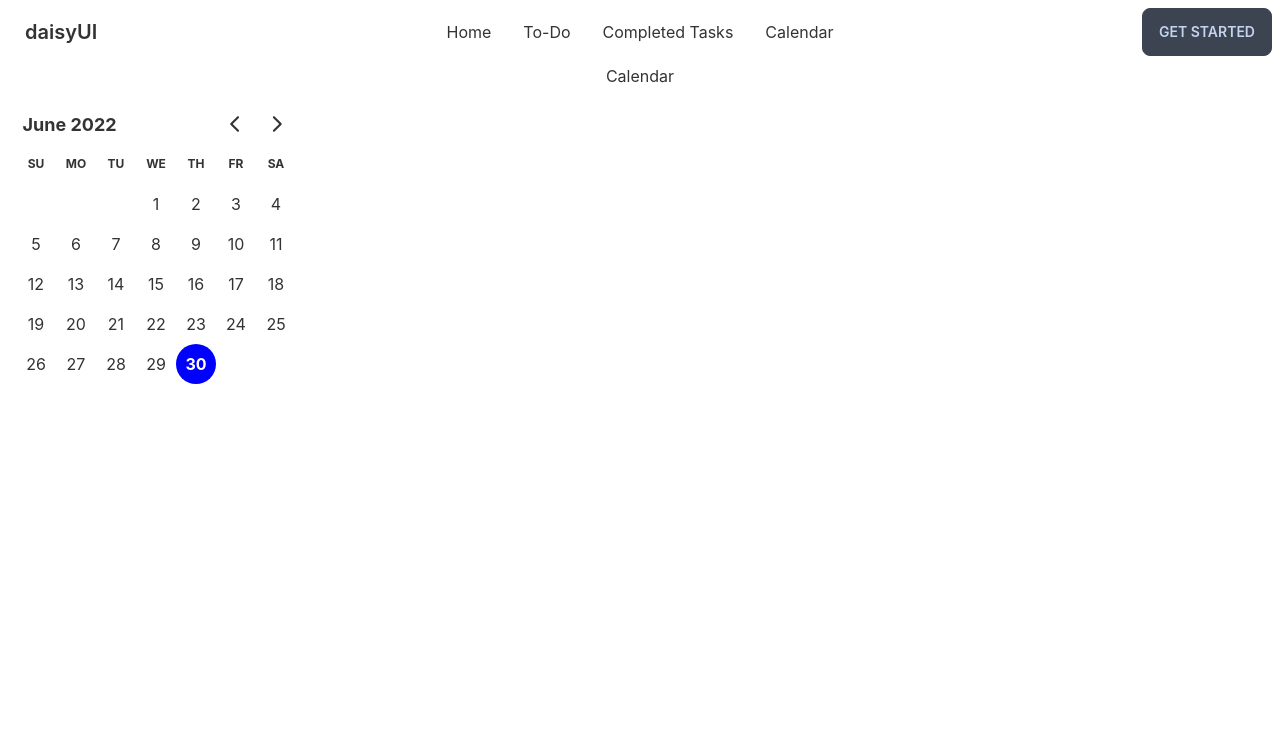
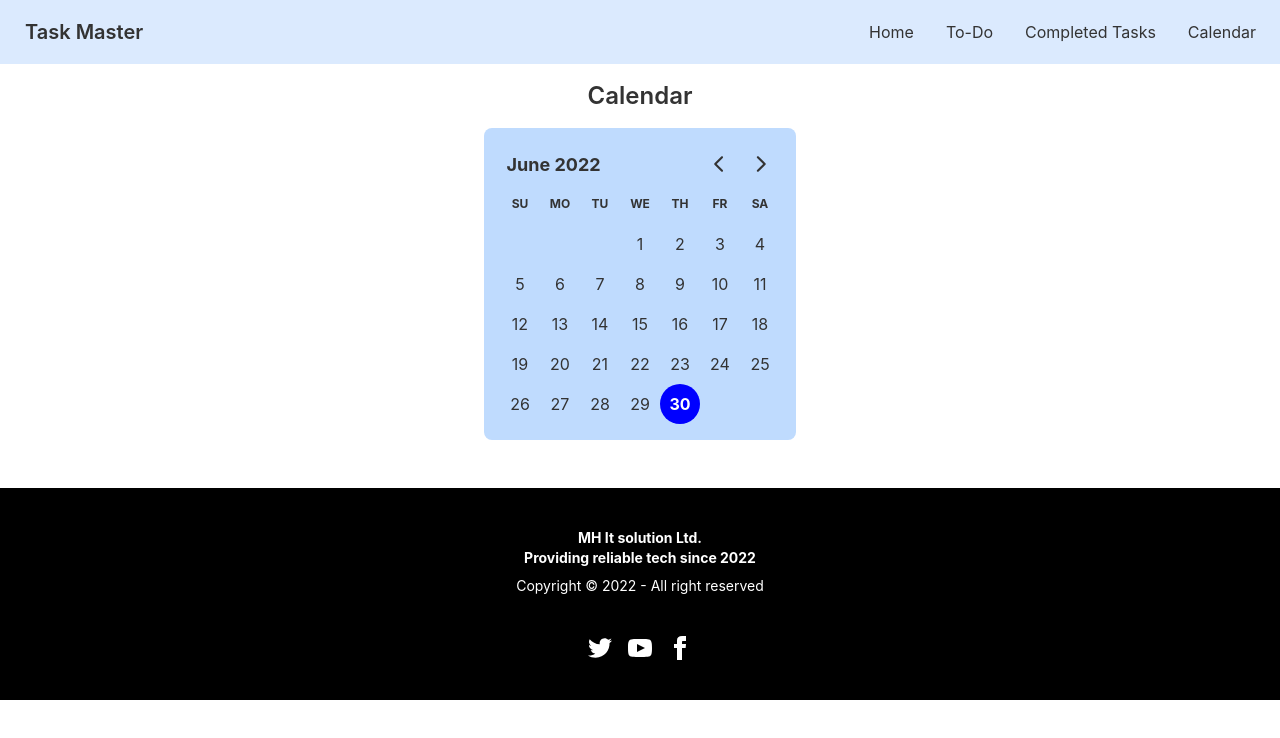
Before and after one commit to mh4bib/task-manager-client, a React (Create React App) app: page /calendar in a window 1280 px wide. Shown: the top 738 px of the page. Built offline with nearby package versions, Linux system fonts and the light colour scheme.

Commit message:
styles edited

```diff
--- a/src/App.js
+++ b/src/App.js
@@ -18,7 +18,7 @@
         <Route path='/completed-tasks' element={<CompletedTasks></CompletedTasks>}></Route>
         <Route path='/calendar' element={<Calendar></Calendar>}></Route>
       </Routes>
-      {/* <Footer></Footer> */}
+      <Footer></Footer>
     </div>
   );
 }
--- a/src/components/Calendar.js
+++ b/src/components/Calendar.js
@@ -5,9 +5,10 @@
 const Calendar = () => {
     const [selected, setSelected] = useState(new Date());
     return (
-        <div>
-            <h1>Calendar</h1>
+        <div className=' mx-auto'>
+            <h1 className='mt-4 text-2xl font-semibold'>Calendar</h1>
             <DayPicker
+            className='bg-blue-200 inline-block my-6 p-4 rounded-lg'
             selected={selected}
             />
         </div>
--- a/src/components/CompletedTasks.js
+++ b/src/components/CompletedTasks.js
@@ -2,7 +2,7 @@
 import { useQuery } from 'react-query';
 
 const CompletedTasks = () => {
-    const { data, isLoading } = useQuery(['tasks'], () => fetch('http://localhost:5000/checked-tasks')
+    const { data, isLoading } = useQuery(['tasks'], () => fetch('https://rocky-mesa-15575.herokuapp.com/checked-tasks')
         .then(res => res.json())
     )
 
@@ -10,10 +10,13 @@
         return;
     }
     return (
-        <div>
-            <h1>Completed Tasks</h1>
+        <div className='mx-4 md:mx-auto w-12/12 md:w-6/12'>
+            <h1 className='mt-4 text-2xl font-semibold'>Completed Task</h1>
             {
-                data.map(task => <p>{task.task} <input type="checkbox" checked={task?.checked} class="checkbox" /></p>)
+                data.map(task => <div
+                    key={task._id}
+                    className='bg-blue-300 my-2 text-left p-6 rounded-lg'
+                ><span className='flex' style={{ textDecoration: task?.checked ? "line-through" : "none" }}><input type="checkbox" checked={task?.checked} className="checkbox mr-2" />{task.task} </span></div>)
             }
         </div>
     );
--- a/src/components/Home.js
+++ b/src/components/Home.js
@@ -26,7 +26,7 @@
     }, []);
 
     // fetching tasks
-    const { data, isLoading, refetch } = useQuery(['tasks'], () => fetch('http://localhost:5000/tasks')
+    const { data, isLoading, refetch } = useQuery(['tasks'], () => fetch('https://rocky-mesa-15575.herokuapp.com/tasks')
         .then(res => res.json())
     )
 
@@ -40,7 +40,7 @@
             const newTask = { task };
             console.log(newTask);
 
-            const url = 'http://localhost:5000/tasks';
+            const url = 'https://rocky-mesa-15575.herokuapp.com/tasks';
             fetch(url, {
                 method: 'POST',
                 headers: {
@@ -58,7 +58,7 @@
     }
 
     const handleCheck = _id => {
-        fetch(`http://localhost:5000/tasks/${_id}`, {
+        fetch(`https://rocky-mesa-15575.herokuapp.com/tasks/${_id}`, {
             method: 'PATCH',
             // headers: {
             //     'authorization': `Bearer ${localStorage.getItem('accessToken')}`
@@ -73,24 +73,31 @@
 
 
     return (
-        <div>
-            <p>This is the home</p>
-
+        <div className='md:mx-6'>
+            <p className='text-3xl font-semibold my-4'>Task Master</p>
+            <div className='grid grid-cols-1 md:grid-cols-2 gap-4 '>
+                <div className='p-4 shadow-lg'>
                     <form onSubmit={handleAdd} className='flex flex-col'>
-                <label className="label">
-                    <span className="label-text">Giv Rating out of 5</span>
+                        <label className="label mx-auto">
+                            <span className="label-text text-2xl">New Task</span>
                         </label>
-                <input type="text" className="input input-bordered w-5/12 mb-[15px]" />
+                        <input type="text" className="input input-bordered mb-[15px]" />
                         {/* <label className="label">
                         <span className="label-text">Write Review</span>
                     </label>
                     <textarea type="text" name='review' placeholder="Write Review Here" className="textarea textarea-bordered h-24 mb-4" /> */}
                         {/* <input type="submit" value="submit" className="btn w-full max-w-xs mx-auto"/> */}
                     </form>
-
+                </div>
+                <div className='shadow-lg p-4'>
                     {
-                data.map(task => <p style={{textDecoration: task?.checked ? "line-through" : "none" }}>{task.task} <input type="checkbox" checked={task?.checked} onClick={()=>handleCheck(task._id)} class="checkbox" /></p>)
+                        data.map(task => <div
+                        key={task._id}
+                        className='bg-blue-300 my-2 text-left p-6 rounded-lg'
+                        ><span className='flex' style={{ textDecoration: task?.checked ? "line-through" : "none" }}><input type="checkbox" checked={task?.checked} onClick={() => handleCheck(task._id)} className="checkbox mr-2" />{task.task} </span></div>)
                     }
+                </div>
+            </div>
         </div>
     );
 };
--- a/src/components/Shared/Footer.js
+++ b/src/components/Shared/Footer.js
@@ -2,9 +2,21 @@
 
 const Footer = () => {
     return (
-        <div>
-            <h1>footer</h1>
-        </div>
+        <footer className="footer footer-center p-10 bg-black text-white mt-8">
+            <div>
+                <p className="font-bold">
+                    MH It solution Ltd. <br/>Providing reliable tech since 2022
+                </p>
+                <p>Copyright © 2022 - All right reserved</p>
+            </div>
+            <div>
+                <div className="grid grid-flow-col gap-4">
+                    <a><svg xmlns="http://www.w3.org/2000/svg" width="24" height="24" viewBox="0 0 24 24" className="fill-current"><path d="M24 4.557c-.883.392-1.832.656-2.828.775 1.017-.609 1.798-1.574 2.165-2.724-.951.564-2.005.974-3.127 1.195-.897-.957-2.178-1.555-3.594-1.555-3.179 0-5.515 2.966-4.797 6.045-4.091-.205-7.719-2.165-10.148-5.144-1.29 2.213-.669 5.108 1.523 6.574-.806-.026-1.566-.247-2.229-.616-.054 2.281 1.581 4.415 3.949 4.89-.693.188-1.452.232-2.224.084.626 1.956 2.444 3.379 4.6 3.419-2.07 1.623-4.678 2.348-7.29 2.04 2.179 1.397 4.768 2.212 7.548 2.212 9.142 0 14.307-7.721 13.995-14.646.962-.695 1.797-1.562 2.457-2.549z"></path></svg></a>
+                    <a><svg xmlns="http://www.w3.org/2000/svg" width="24" height="24" viewBox="0 0 24 24" className="fill-current"><path d="M19.615 3.184c-3.604-.246-11.631-.245-15.23 0-3.897.266-4.356 2.62-4.385 8.816.029 6.185.484 8.549 4.385 8.816 3.6.245 11.626.246 15.23 0 3.897-.266 4.356-2.62 4.385-8.816-.029-6.185-.484-8.549-4.385-8.816zm-10.615 12.816v-8l8 3.993-8 4.007z"></path></svg></a>
+                    <a><svg xmlns="http://www.w3.org/2000/svg" width="24" height="24" viewBox="0 0 24 24" className="fill-current"><path d="M9 8h-3v4h3v12h5v-12h3.642l.358-4h-4v-1.667c0-.955.192-1.333 1.115-1.333h2.885v-5h-3.808c-3.596 0-5.192 1.583-5.192 4.615v3.385z"></path></svg></a>
+                </div>
+            </div>
+        </footer>
     );
 };
 
--- a/src/components/Shared/Navbar.js
+++ b/src/components/Shared/Navbar.js
@@ -3,32 +3,29 @@
 
 const Navbar = () => {
     const Menu = <>
-    <li><Link to={'/'}>Home</Link></li>
-    <li><Link to={'/to-do'}>To-Do</Link></li>
-    <li><Link to={'/completed-tasks'}>Completed Tasks</Link></li>
-    <li><Link to={'/calendar'}>Calendar</Link></li>
+        <li><Link to={'/'}>Home</Link></li>
+        <li><Link to={'/to-do'}>To-Do</Link></li>
+        <li><Link to={'/completed-tasks'}>Completed Tasks</Link></li>
+        <li><Link to={'/calendar'}>Calendar</Link></li>
     </>
 
     return (
-        <div class="navbar bg-base-100">
-            <div class="navbar-start">
-                <div class="dropdown">
-                    <label tabindex="0" class="btn btn-ghost lg:hidden">
-                        <svg xmlns="http://www.w3.org/2000/svg" class="h-5 w-5" fill="none" viewBox="0 0 24 24" stroke="currentColor"><path stroke-linecap="round" stroke-linejoin="round" stroke-width="2" d="M4 6h16M4 12h8m-8 6h16" /></svg>
+        <div className="navbar bg-blue-100">
+            <div className="navbar-start">
+                <div className="dropdown">
+                    <label tabIndex="0" className="btn btn-ghost lg:hidden">
+                        <svg xmlns="http://www.w3.org/2000/svg" className="h-5 w-5" fill="none" viewBox="0 0 24 24" stroke="currentColor"><path strokeLinecap="round" strokeLinejoin="round" strokeWidth="2" d="M4 6h16M4 12h8m-8 6h16" /></svg>
                     </label>
-                    <ul tabindex="0" class="menu menu-compact dropdown-content mt-3 p-2 shadow bg-base-100 rounded-box w-52">
+                    <ul tabIndex="0" className="menu menu-compact dropdown-content mt-3 p-2 shadow bg-base-100 rounded-box w-52">
                         {Menu}
                     </ul>
                 </div>
-                <a class="btn btn-ghost normal-case text-xl">daisyUI</a>
+                <Link to={'/'} className="btn btn-ghost normal-case text-xl">Task Master</Link>
             </div>
-            <div class="navbar-center hidden lg:flex">
-                <ul class="menu menu-horizontal p-0">
+            <div className="navbar-end hidden lg:flex">
+                <ul className="menu menu-horizontal p-0">
                     {Menu}
                 </ul>
-            </div>
-            <div class="navbar-end">
-                <a class="btn">Get started</a>
             </div>
         </div>
     );
--- a/src/components/ToDo.js
+++ b/src/components/ToDo.js
@@ -2,7 +2,7 @@
 import { useQuery } from 'react-query';
 
 const ToDo = () => {
-    const { data, isLoading, refetch } = useQuery(['tasks'], () => fetch('http://localhost:5000/tasks')
+    const { data, isLoading, refetch } = useQuery(['tasks'], () => fetch('https://rocky-mesa-15575.herokuapp.com/tasks')
         .then(res => res.json())
     )
 
@@ -11,7 +11,7 @@
     }
 
     const handleCheck = _id => {
-        fetch(`http://localhost:5000/tasks/${_id}`, {
+        fetch(`https://rocky-mesa-15575.herokuapp.com/tasks/${_id}`, {
             method: 'PATCH',
             // headers: {
             //     'authorization': `Bearer ${localStorage.getItem('accessToken')}`
@@ -24,10 +24,13 @@
             })
     }
     return (
-        <div>
-            <h1>here will be the todo list</h1>
+        <div className='mx-4 md:mx-auto w-12/12 md:w-6/12'>
+            <h1 className='mt-4 text-2xl font-semibold'>All Task</h1>
             {
-                data.map(task => <p style={{textDecoration: task?.checked ? "line-through" : "none" }}>{task.task} <input type="checkbox" checked={task?.checked} onClick={()=>handleCheck(task._id)} class="checkbox" /></p>)
+                data.map(task => <div
+                    key={task._id}
+                    className='bg-blue-300 my-2 text-left p-6 rounded-lg'
+                ><span className='flex' style={{ textDecoration: task?.checked ? "line-through" : "none" }}><input type="checkbox" checked={task?.checked} onClick={() => handleCheck(task._id)} className="checkbox mr-2" />{task.task} </span></div>)
             }
         </div>
     );
```
Lines whose indentation alone changed are shown as unchanged.
